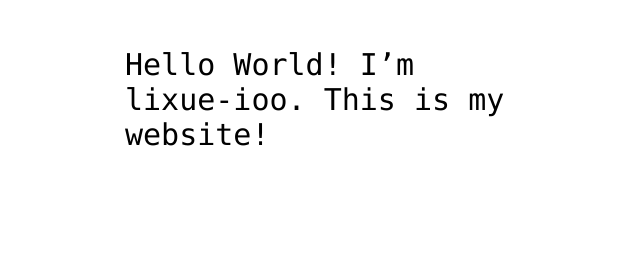
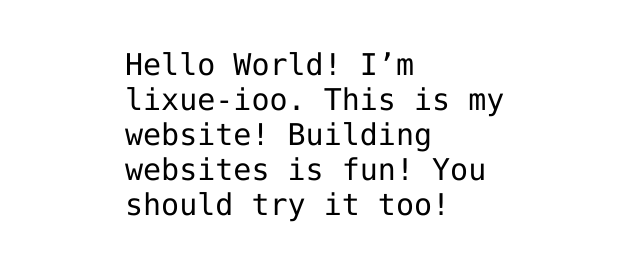
Before and after one commit to lixue-ioo/hello-world, a plain HTML site: page index.html in a window 1280 px wide. Shown: the part 341-602 px from the top of the page, without its empty margins (315-955 px from the left). Drawn offline with Linux system fonts and the light colour scheme.

Commit message:
Update index.html

```diff
--- a/index.html
+++ b/index.html
@@ -12,7 +12,10 @@
 <img src="https://octodex.github.com/images/daftpunktocat-thomas.gif" id="octocat" alt="octocat-gif" />
 
 <!-- Change this code here by copy and pasting your template on line 15 -->
-<p>Hello World! I’m lixue-ioo. This is my website!</p>
+<p>Hello World! I’m lixue-ioo. This is my website!
+
+  Building websites is fun! You should try it too!
+</p>
 
 </body>
 </html>
```
